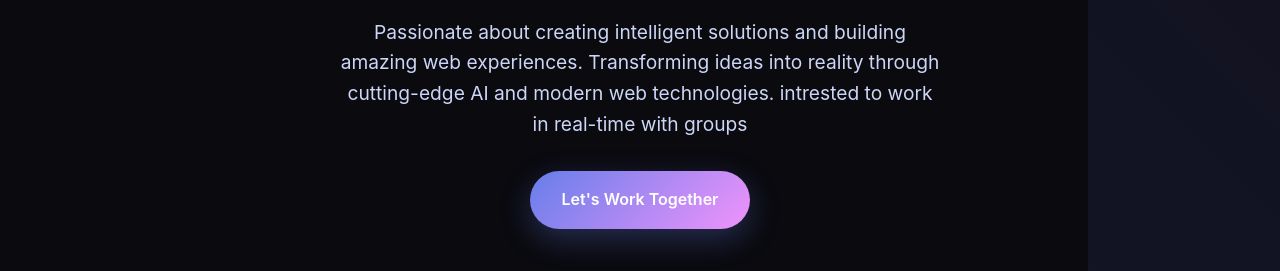
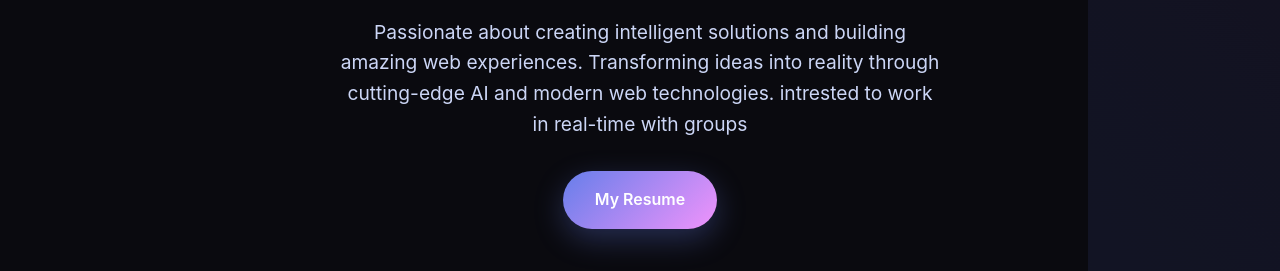
Before and after one commit to kesavarao1022/Portfolio, a plain HTML site: page index.html in a window 1280 px wide. Shown: the part 529-800 px from the top of the page. Drawn offline with Linux system fonts and the light colour scheme.

Commit message:
resume added

```diff
--- a/index.html
+++ b/index.html
@@ -34,7 +34,7 @@
                 Transforming ideas into reality through cutting-edge AI and modern web technologies.
                 intrested to work in real-time with groups
             </p>
-            <a href="#contact" class="cta-button">Let's Work Together</a>
+            <a href="https://drive.google.com/file/d/1IkwDWTWp6uRKR8OIdNDkwBGgYiLyMEy8/view?usp=drive_link" class="cta-button">My Resume</a>
         </div>
     </section>
 
```
